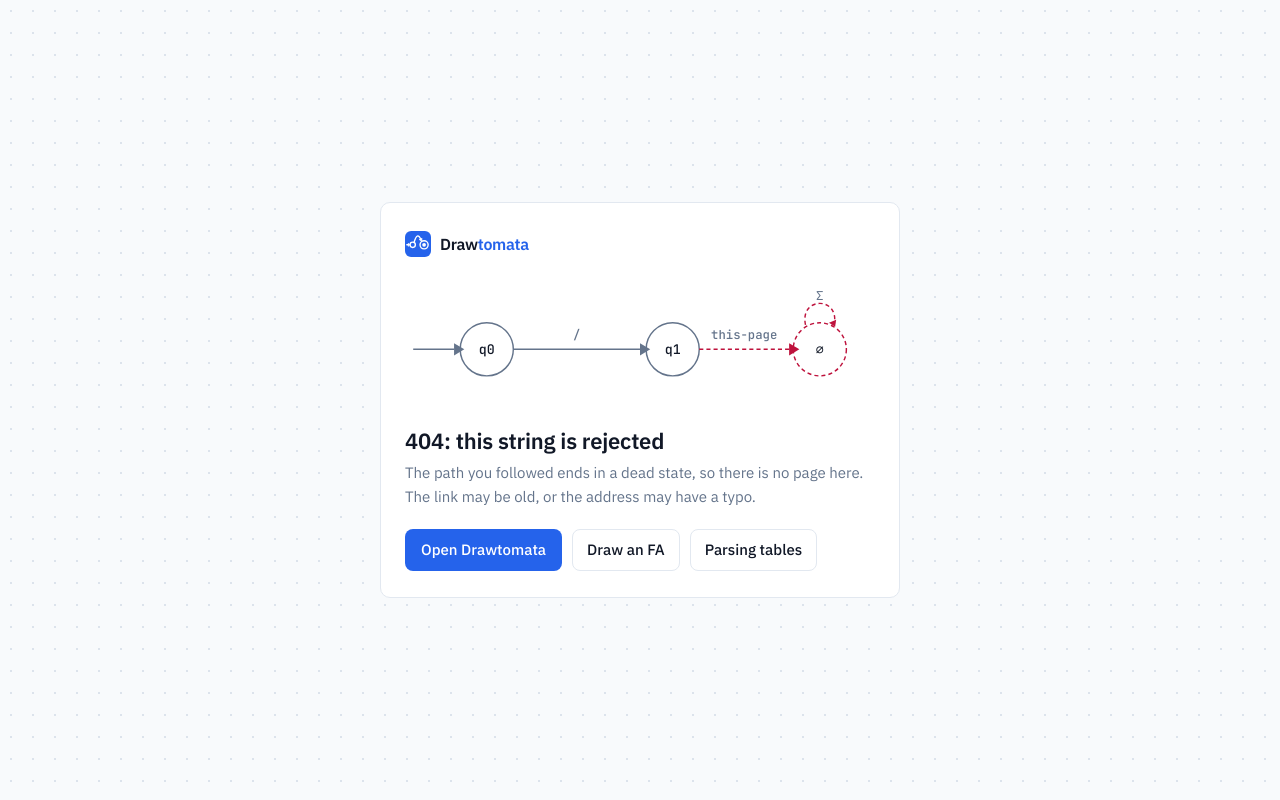
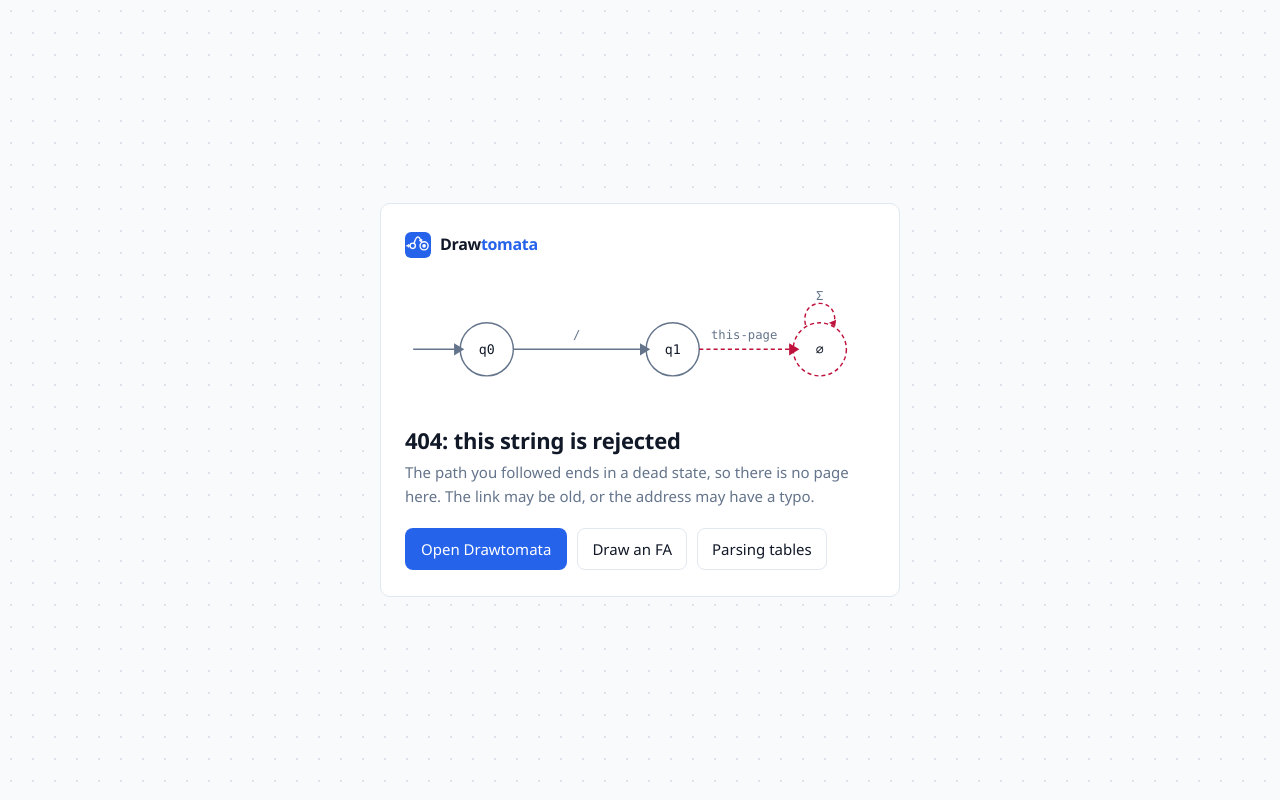
Before and after one commit to SlazzInC0de/drawtomata, a website: page 404.html in a window 1280 px wide. Drawn offline with Linux system fonts and the light colour scheme.

Commit message:
404: drop render-blocking Google Fonts, use local font stack

```diff
--- a/404.html
+++ b/404.html
@@ -8,9 +8,6 @@
 <meta name="theme-color" content="#2563EB">
 <link rel="icon" type="image/svg+xml" href="/assets/drawtomata-icon.svg">
 <link rel="icon" type="image/png" sizes="32x32" href="/assets/drawtomata-icon-32.png">
-<link rel="preconnect" href="https://fonts.googleapis.com">
-<link rel="preconnect" href="https://fonts.gstatic.com" crossorigin>
-<link rel="stylesheet" href="https://fonts.googleapis.com/css2?family=IBM+Plex+Sans:wght@400;500;600&family=JetBrains+Mono:wght@400;500&display=swap">
 <style>
   :root {
     --canvas: #FFFFFF; --bg: #F8FAFC; --fg: #111827; --muted: #64748B; --line: #E2E8F0;
```
